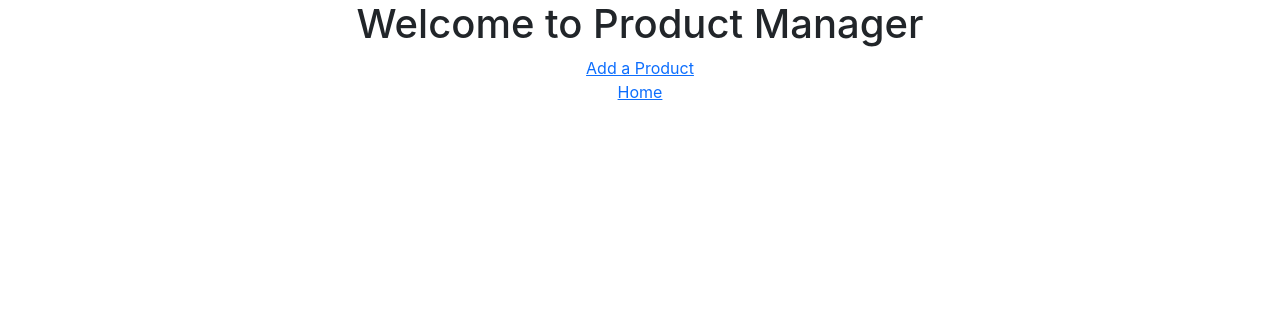
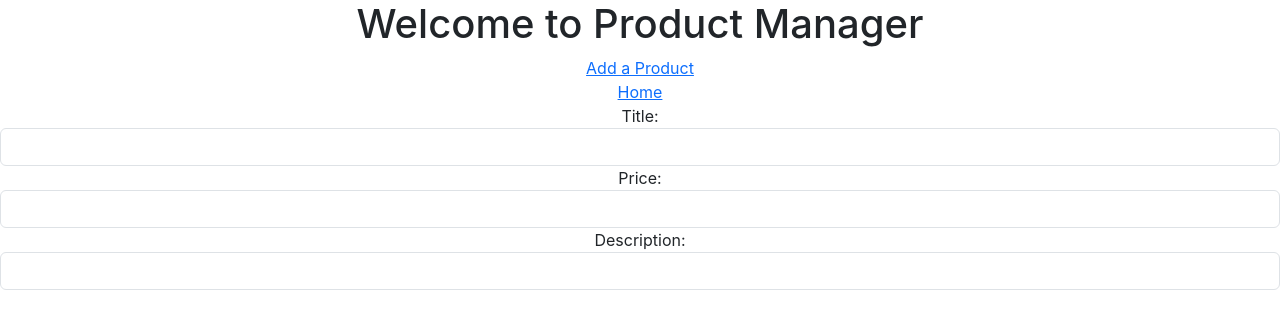
Before and after one commit to friendly-misanthrope/Dojo-product_manager_I, a React (Create React App) app in the folder react-client/: page /products/new in a window 1280 px wide. Shown: the top 328 px of the page. Built offline with nearby package versions, Linux system fonts and the light colour scheme.

Commit message:
imported dependencies for ProductForm, added form JSX for all 3 fields

```diff
--- a/react-client/src/components/ProductForm.jsx
+++ b/react-client/src/components/ProductForm.jsx
@@ -1,9 +1,27 @@
-import React from 'react';
+import { useState } from 'react'
+import axios from 'axios'
+import { useNavigate } from 'react-router-dom'
+// TODO: stylesheet here
 
-const ProductForm = () => {
+
+const ProductForm = (props) => {
+
   return (
-    <div>
-
+    <div className="product-form">
+      <form>
+        <div className="form-group">
+          <label for="title">Title: </label>
+          <input type="text" className="form-control" name="title" />
+        </div>
+        <div className="form-group">
+          <label for="price">Price: </label>
+          <input type="text" className="form-control" name="price" />
+        </div>
+        <div className="form-group">
+          <label for="description">Description: </label>
+          <input type="text" className="form-control" name="description" />
+        </div>
+      </form>
     </div>
   );
 }
```
Also changed, not shown: react-client/src/App.jsx (line endings or trailing spaces).
